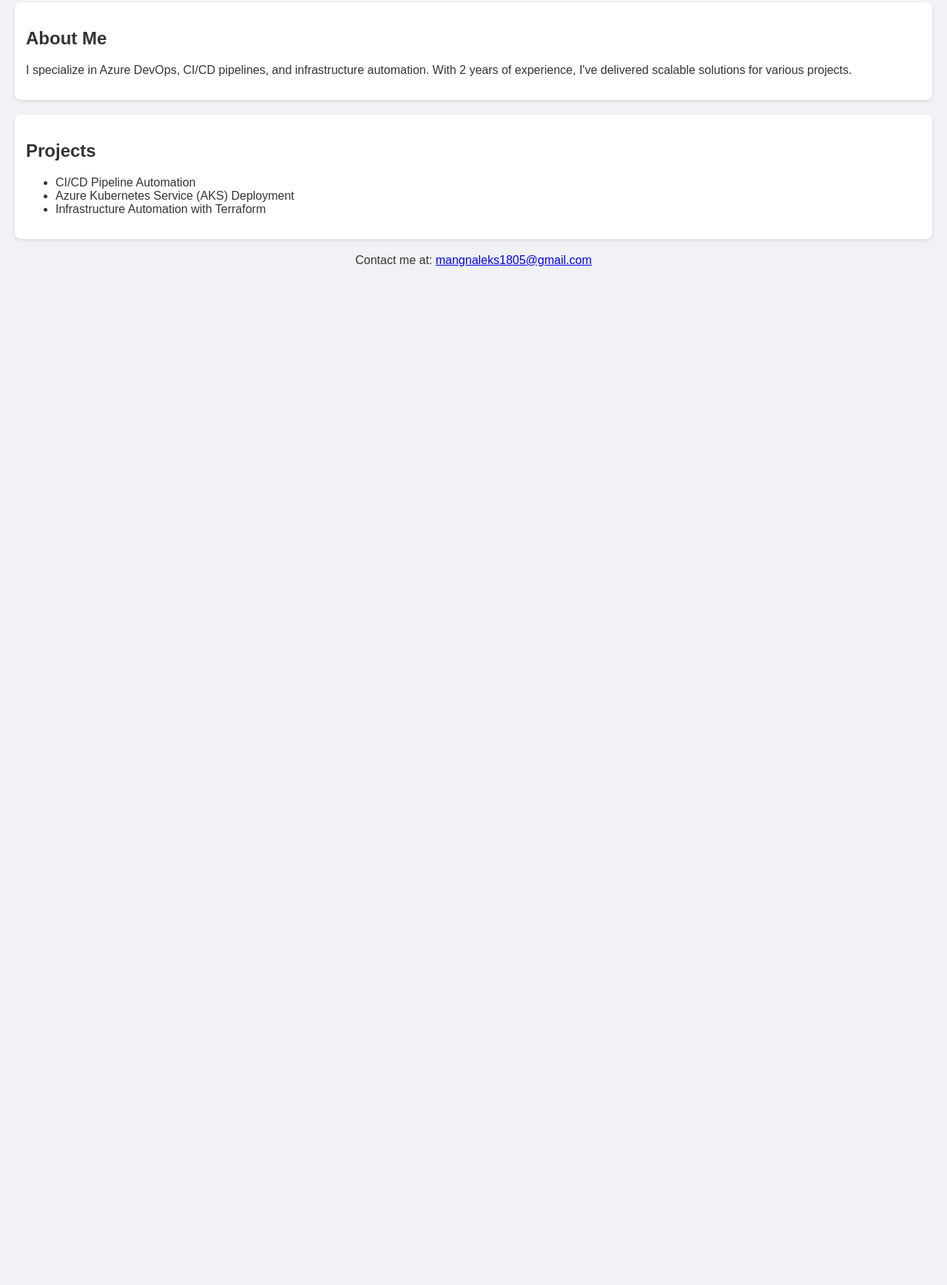
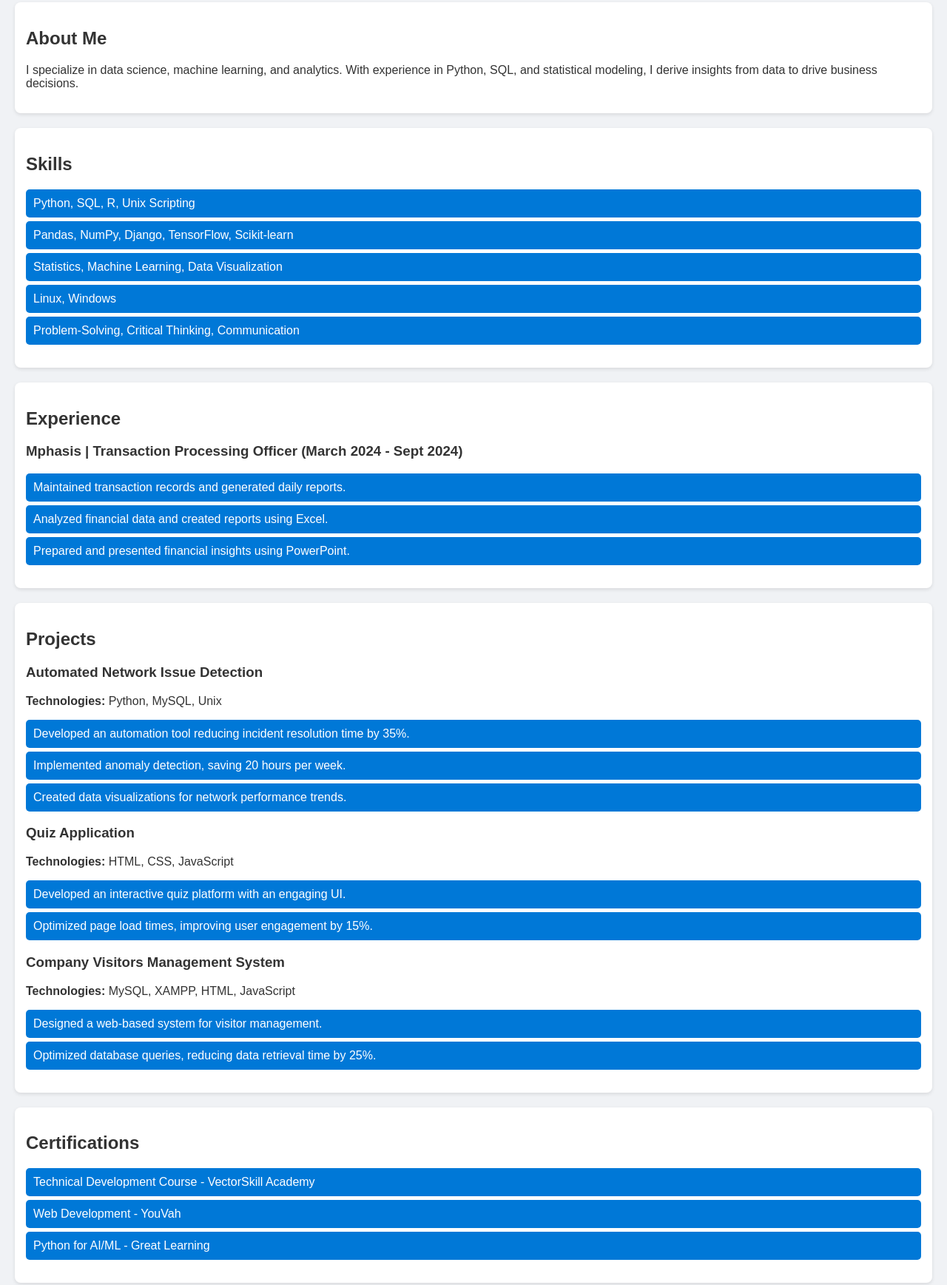
Before and after one commit to mangnaleks1805/mangnaleks1805.github.io, a plain HTML site: page index.html in a window 1280 px wide. Shown: the part 318-2055 px from the top of the page at 74% size. Before the commit the page ends 800 px from the top, so only its background shows below. Drawn offline with Linux system fonts and the light colour scheme.

Commit message:
this is for data

```diff
--- a/index.html
+++ b/index.html
@@ -8,30 +8,77 @@
 </head>
 <body>
     <header>
-        <img src="images/my-photo.jpeg" alt="Krishna Mangnale" style="width:150px; border-radius: 50%;">
-        <h1>Welcome to My Portfolio</h1>
-        <p>Hi, I'm Krishna Mangnale, a passionate Azure DevOps Engineer.</p>
+        <img src="images/my-photo.jpeg" alt="Krishna Mangnale" class="profile-img">
+        <h1>Krishna Mangnale</h1>
+        <p>Pune, Maharashtra | <a href="mailto:mangnaleks1805@gmail.com">mangnaleks1805@gmail.com</a> | <a href="tel:+919657794105">+91-9657794105</a></p>
     </header>
 
-
-    <section>
+    <section id="about">
         <h2>About Me</h2>
-        <p>I specialize in Azure DevOps, CI/CD pipelines, and infrastructure automation. With 2 years of experience, I've delivered scalable solutions for various projects.</p>
+        <p>I specialize in data science, machine learning, and analytics. With experience in Python, SQL, and statistical modeling, I derive insights from data to drive business decisions.</p>
     </section>
 
-    <section>
+    <section id="skills">
+        <h2>Skills</h2>
+        <ul>
+            <li>Python, SQL, R, Unix Scripting</li>
+            <li>Pandas, NumPy, Django, TensorFlow, Scikit-learn</li>
+            <li>Statistics, Machine Learning, Data Visualization</li>
+            <li>Linux, Windows</li>
+            <li>Problem-Solving, Critical Thinking, Communication</li>
+        </ul>
+    </section>
+
+    <section id="experience">
+        <h2>Experience</h2>
+        <h3>Mphasis | Transaction Processing Officer (March 2024 - Sept 2024)</h3>
+        <ul>
+            <li>Maintained transaction records and generated daily reports.</li>
+            <li>Analyzed financial data and created reports using Excel.</li>
+            <li>Prepared and presented financial insights using PowerPoint.</li>
+        </ul>
+    </section>
+
+    <section id="projects">
         <h2>Projects</h2>
+        <div class="project">
+            <h3>Automated Network Issue Detection</h3>
+            <p><strong>Technologies:</strong> Python, MySQL, Unix</p>
+            <ul>
+                <li>Developed an automation tool reducing incident resolution time by 35%.</li>
+                <li>Implemented anomaly detection, saving 20 hours per week.</li>
+                <li>Created data visualizations for network performance trends.</li>
+            </ul>
+        </div>
+        <div class="project">
+            <h3>Quiz Application</h3>
+            <p><strong>Technologies:</strong> HTML, CSS, JavaScript</p>
+            <ul>
+                <li>Developed an interactive quiz platform with an engaging UI.</li>
+                <li>Optimized page load times, improving user engagement by 15%.</li>
+            </ul>
+        </div>
+        <div class="project">
+            <h3>Company Visitors Management System</h3>
+            <p><strong>Technologies:</strong> MySQL, XAMPP, HTML, JavaScript</p>
+            <ul>
+                <li>Designed a web-based system for visitor management.</li>
+                <li>Optimized database queries, reducing data retrieval time by 25%.</li>
+            </ul>
+        </div>
+    </section>
+
+    <section id="certifications">
+        <h2>Certifications</h2>
         <ul>
-            <li>CI/CD Pipeline Automation</li>
-            <li>Azure Kubernetes Service (AKS) Deployment</li>
-            <li>Infrastructure Automation with Terraform</li>
+            <li>Technical Development Course - VectorSkill Academy</li>
+            <li>Web Development - YouVah</li>
+            <li>Python for AI/ML - Great Learning</li>
         </ul>
     </section>
 
     <footer>
         <p>Contact me at: <a href="mailto:mangnaleks1805@gmail.com">mangnaleks1805@gmail.com</a></p>
     </footer>
-
-    <script src="script.js"></script>
 </body>
 </html>
--- a/script.js
+++ b/script.js
@@ -1,3 +1,3 @@
-document.addEventListener("DOMContentLoaded", function () {
-    alert("Welcome to Krishna's Portfolio!");
-});
+window.onload = function () {
+    confirm("Welcome to Krishna's Portfolio!");
+};
--- a/style.css
+++ b/style.css
@@ -29,3 +29,21 @@ footer {
     text-align: center;
     margin-top: 20px;
 }
+
+.profile-img {
+    width: 150px;
+    border-radius: 50%;
+}
+
+ul {
+    list-style-type: none;
+    padding: 0;
+}
+
+ul li {
+    background: #0078D7;
+    color: white;
+    padding: 10px;
+    margin: 5px 0;
+    border-radius: 5px;
+}
```
